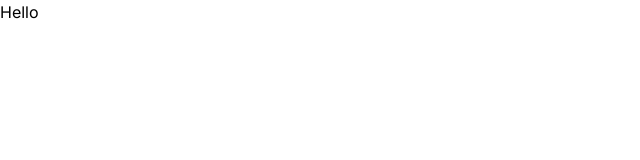
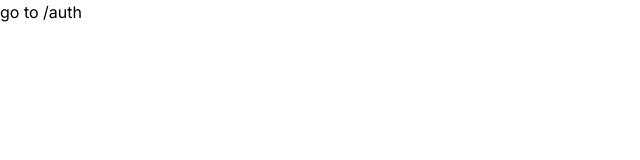
Before and after one commit to carloshendvpm/awesome_expense_tracker, a Next.js app: page / in a window 1280 px wide. Shown: the top 160 px of the page, without its empty margins (0-640 px from the left). Built offline with nearby package versions, Linux system fonts and the light colour scheme.

Commit message:
feat: add instruction on home page

```diff
--- a/src/app/page.tsx
+++ b/src/app/page.tsx
@@ -6,6 +6,6 @@ import Link from "next/link"
 
 export default function Component() {
   return (
-    <h1>Hello</h1>
+    <h1>go to /auth </h1>
   )
 }
```
